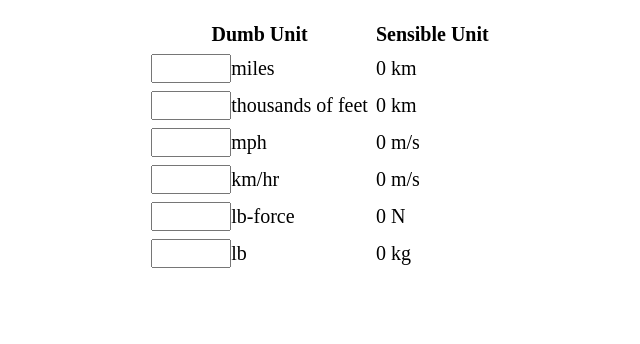
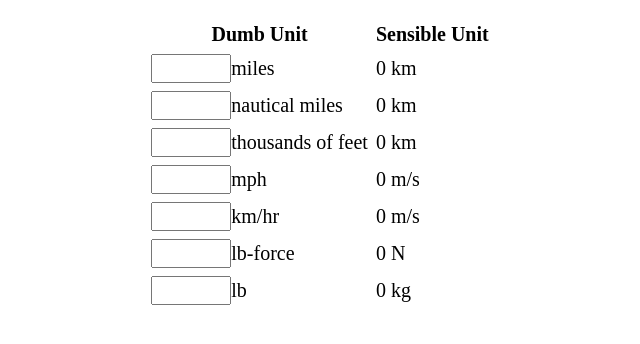
Before and after one commit to quadrplax/quadrplax.github.io, a plain HTML site: page index.html in a window 1280 px wide. Shown: the part 48-392 px from the top of the page, without its empty margins (320-960 px from the left). Drawn offline with Linux system fonts and the light colour scheme.

Commit message:
Added nautical miles
because for some reason people use that sometimes despite average people being unfamiliar with them in all countries

```diff
--- a/index.html
+++ b/index.html
@@ -35,7 +35,13 @@
 			<h1>Rocket Launch Unit Converter</h1>
 			<table>
 				<tr><th>Dumb Unit</th><th>Sensible Unit</th></tr>
-				<tr><td><input type='text' onfocus='this.select();' oninput='convert(0, this.value, 1.60934)'>miles</td><td><span id='out0'>0</span> km</td></tr><tr><td><input type='text' onfocus='this.select();' oninput='convert(1, this.value, 0.3048)'>thousands of feet</td><td><span id='out1'>0</span> km</td></tr><tr><td><input type='text' onfocus='this.select();' oninput='convert(2, this.value, 0.44704)'>mph</td><td><span id='out2'>0</span> m/s</td></tr><tr><td><input type='text' onfocus='this.select();' oninput='convert(3, this.value, 0.277778)'>km/hr</td><td><span id='out3'>0</span> m/s</td></tr><tr><td><input type='text' onfocus='this.select();' oninput='convert(4, this.value, 4.44822)'>lb-force</td><td><span id='out4'>0</span> N</td></tr><tr><td><input type='text' onfocus='this.select();' oninput='convert(5, this.value, 0.453592)'>lb</td><td><span id='out5'>0</span> kg</td></tr>
+				<tr><td><input type='text' onfocus='this.select();' oninput='convert(0, this.value, 1.60934)'>miles</td><td><span id='out0'>0</span> km</td></tr>
+				<tr><td><input type='text' onfocus='this.select();' oninput='convert(1, this.value, 1.852)'>nautical miles</td><td><span id='out1'>0</span> km</td></tr>
+				<tr><td><input type='text' onfocus='this.select();' oninput='convert(1, this.value, 0.3048)'>thousands of feet</td><td><span id='out1'>0</span> km</td></tr>
+				<tr><td><input type='text' onfocus='this.select();' oninput='convert(2, this.value, 0.44704)'>mph</td><td><span id='out2'>0</span> m/s</td></tr>
+				<tr><td><input type='text' onfocus='this.select();' oninput='convert(3, this.value, 0.277778)'>km/hr</td><td><span id='out3'>0</span> m/s</td></tr>
+				<tr><td><input type='text' onfocus='this.select();' oninput='convert(4, this.value, 4.44822)'>lb-force</td><td><span id='out4'>0</span> N</td></tr>
+				<tr><td><input type='text' onfocus='this.select();' oninput='convert(5, this.value, 0.453592)'>lb</td><td><span id='out5'>0</span> kg</td></tr>
 			</table>
 		</center>
 	</body>
```
